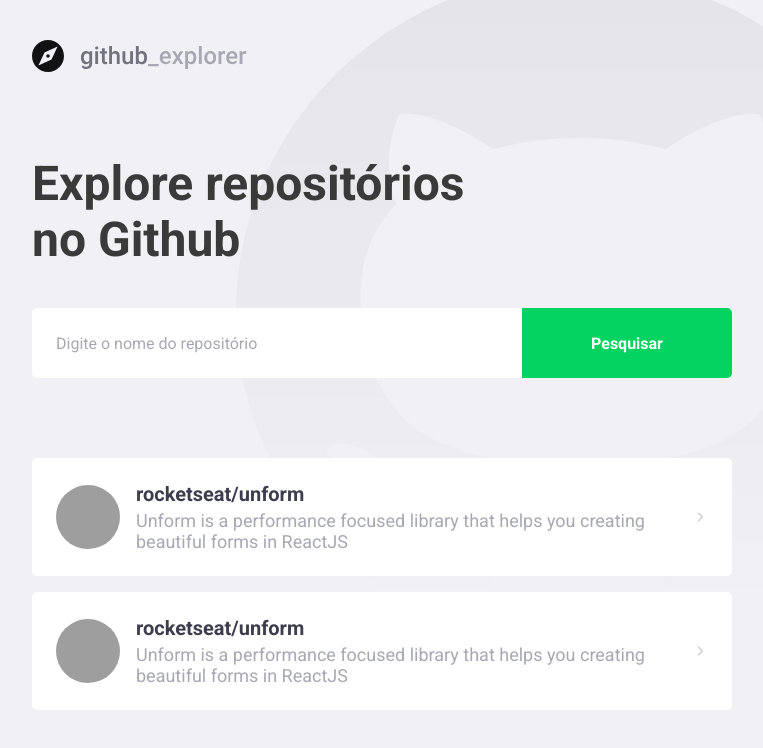
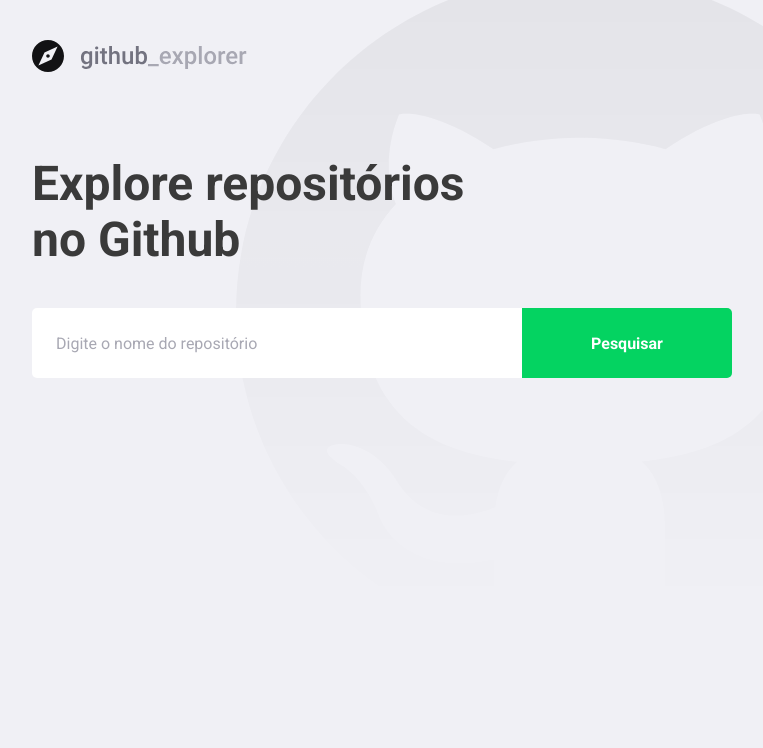
Before and after one commit to raulneto90/github-explorer, a React (Create React App) app: page / in a window 1280 px wide. Shown: the top 748 px of the page, without its empty margins (178-941 px from the left). Built offline with nearby package versions, Linux system fonts and the light colour scheme; grey boxes are pictures that could not be loaded.

Commit message:
Connecting to github api

```diff
--- a/package.json
+++ b/package.json
@@ -10,6 +10,7 @@
     "@types/node": "^12.0.0",
     "@types/react": "^16.9.53",
     "@types/react-dom": "^16.9.8",
+    "axios": "^0.21.0",
     "polished": "^4.0.5",
     "react": "^17.0.1",
     "react-dom": "^17.0.1",
--- a/src/pages/Dashboard/index.tsx
+++ b/src/pages/Dashboard/index.tsx
@@ -1,52 +1,67 @@
-import React from 'react';
+import React, { useState, FormEvent } from 'react';
 import { FiChevronRight } from 'react-icons/fi';
+
+import api from '../../services/api';
 
 import logo from '../../assets/logo.svg';
 
 import { Title, Form, Repositories } from './styles';
 
+interface Repository {
+  full_name: string;
+  description: string;
+  owner: {
+    login: string;
+    avatar_url: string;
+  };
+}
+
 const Dashboard: React.FC = () => {
+  const [newRepo, setNewRepo] = useState('');
+  const [repositories, setRepositories] = useState<Repository[]>([]);
+
+  async function handleAddRepository(
+    event: FormEvent<HTMLFormElement>,
+  ): Promise<void> {
+    event.preventDefault();
+
+    const response = await api.get<Repository>(`/repos/${newRepo}`);
+
+    setRepositories([...repositories, response.data]);
+
+    setNewRepo('');
+  }
+
   return (
     <>
       <img src={logo} alt="Github Explorer" />
       <Title>Explore repositórios no Github</Title>
 
-      <Form>
-        <input type="text" placeholder="Digite o nome do repositório" />
+      <Form onSubmit={handleAddRepository}>
+        <input
+          type="text"
+          placeholder="Digite o nome do repositório"
+          value={newRepo}
+          onChange={e => setNewRepo(e.target.value)}
+        />
 
         <button type="submit">Pesquisar</button>
       </Form>
 
       <Repositories>
-        <a href="teste">
+        {repositories.map(repository => (
+          <a href="teste" key={repository.full_name}>
             <img
-            src="https://avatars1.githubusercontent.com/u/30750063?s=460&u=9566feeda9a9321c000c55953e38f3bb212fb1a4&v=4"
-            alt="Raul Neto"
+              src={repository.owner.avatar_url}
+              alt={repository.owner.login}
             />
             <div>
-            <strong>rocketseat/unform</strong>
-            <p>
-              Unform is a performance focused library that helps you creating
-              beautiful forms in ReactJS
-            </p>
+              <strong>{repository.full_name}</strong>
+              <p>{repository.description}</p>
             </div>
             <FiChevronRight />
           </a>
-
-        <a href="teste">
-          <img
-            src="https://avatars1.githubusercontent.com/u/30750063?s=460&u=9566feeda9a9321c000c55953e38f3bb212fb1a4&v=4"
-            alt="Raul Neto"
-          />
-          <div>
-            <strong>rocketseat/unform</strong>
-            <p>
-              Unform is a performance focused library that helps you creating
-              beautiful forms in ReactJS
-            </p>
-          </div>
-          <FiChevronRight size={20} />
-        </a>
+        ))}
       </Repositories>
     </>
   );
--- a/src/pages/Dashboard/styles.ts
+++ b/src/pages/Dashboard/styles.ts
@@ -119,6 +119,7 @@
 
     div {
       margin: 0 16px;
+      flex: 1;
 
       strong {
         font-size: 20px;
--- /dev/null
+++ b/src/services/api.ts
@@ -0,0 +1,5 @@
+import axios from 'axios';
+
+const api = axios.create({ baseURL: 'https://api.github.com' });
+
+export default api;
```
Also changed, not shown: 2 other files (tests, documents, lock files or other folders). Lines whose indentation alone changed are shown as unchanged.
